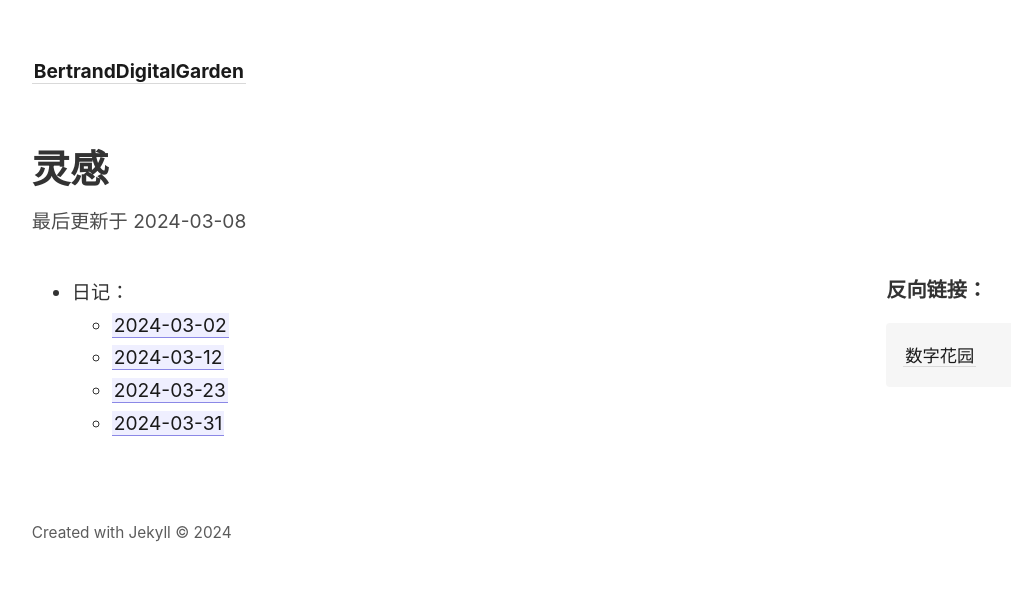
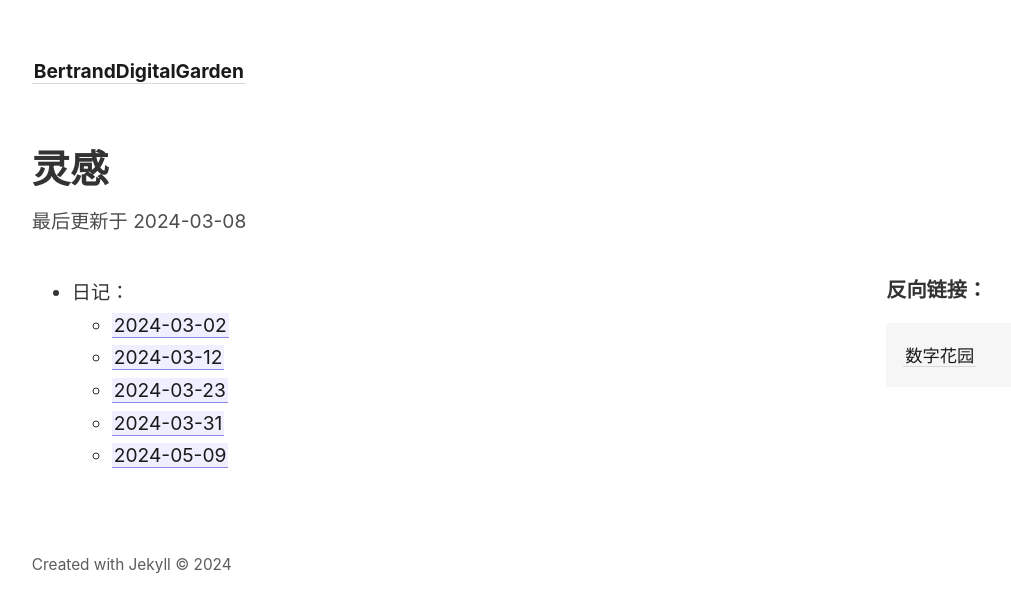
Before and after one commit to bertrandxu/zen, a Jekyll site: the page built from _notes/01 灵感 Input/灵感.md, in a window 1280 px wide. Shown: the top 613 px of the page, without its empty margins (45-1056 px from the left). Built offline with Jekyll 4.4.1, drawn with Linux system fonts in a browser that asks for light colours.

Commit message:
Update 灵感.md

```diff
--- a/_notes/01 灵感 Input/灵感.md
+++ b/_notes/01 灵感 Input/灵感.md
@@ -9,3 +9,4 @@ date modified: 2024-03-08
 	- [[2024-03-12]]
 	- [[2024-03-23]]
 	- [[2024-03-31]]
+	- [[2024-05-09]]
```
